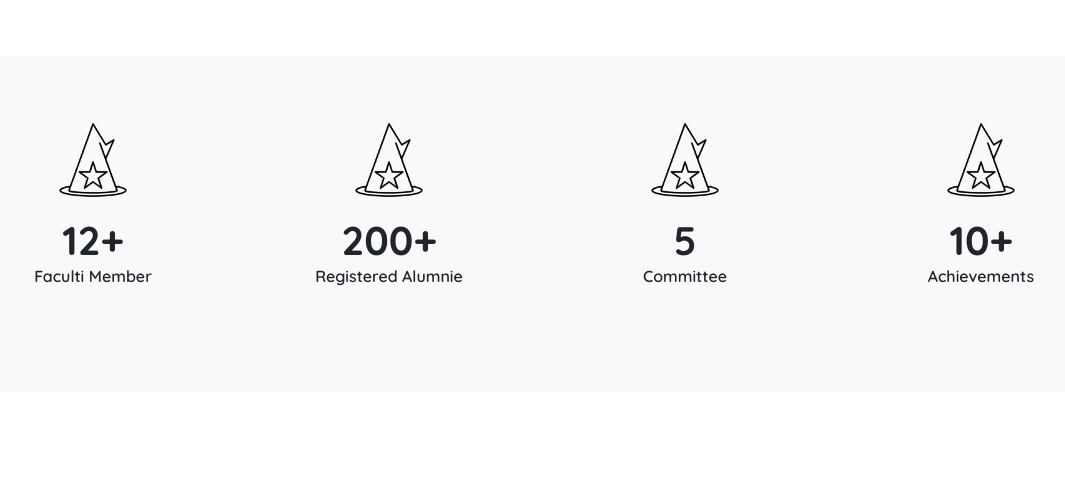
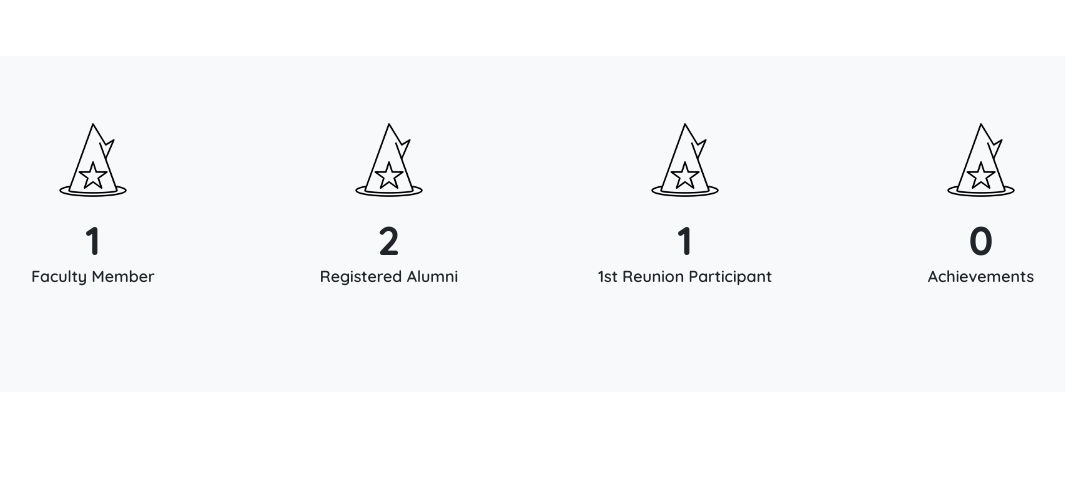
Before and after one commit to Kanchon-Gharami/ipealumni, a Django app: page / in a window 1280 px wide. Shown: the part 2280-2768 px from the top of the page, without its empty margins (103-1168 px from the left). Run offline with Django 4.2, Linux system fonts and the light colour scheme; data comes from the database, SQL or seed files in the repository; data that the repository does not hold is empty; parts of the project's set-up code (start-up, migrations or seed data) failed here and were passed over; some libraries are stand-ins or nearby versions; some web fonts are replaced.

Commit message:
Corrections

```diff
--- a/app/views.py
+++ b/app/views.py
@@ -50,10 +50,20 @@ def index(request):
     except EmptyPage:
         images = paginator.page(paginator.num_pages)
 
+
+    faculty_count = Profile.objects.filter(series='faculty_member').count()
+    alumni_count = Profile.objects.all().count()
+    ReunionRegistration_count = ReunionRegistration.objects.all().count()
+    achievement_count = Achievement.objects.all().count()
+
     context = {
         'latest_notices': latest_notices,
         'latest_achievements': latest_achievements,
         'latest_carousels': latest_carousels,
+        'faculty_count': faculty_count,
+        'alumni_count': alumni_count,
+        'ReunionRegistration': ReunionRegistration_count,
+        'achievement_count': achievement_count,
     }
     context['images'] = images
     return render(request, "index.html", context)
--- a/static/style.css
+++ b/static/style.css
@@ -451,7 +451,7 @@ a{
 
 
 .carousel-caption {
-    top: 160px;
+    top: 360px;
     bottom: auto;
     max-width: 800px;
     margin: auto;
@@ -1047,6 +1047,13 @@ fa-li {
 
 /* CSS for screens smaller than 768 pixels */
 @media only screen and (max-width: 768px) {
+
+    .carousel-caption {
+        top: 60px;
+        bottom: auto;
+        max-width: 300px;
+        margin: auto;
+    }
     .my_menu{
         padding-left: 5px;
         padding-right: 5px;
--- a/templates/first_reunion.html
+++ b/templates/first_reunion.html
@@ -27,7 +27,7 @@
             <a class="nav-link" href="#program_schedule">Program Schedule</a>
           </li>
           <li class="nav-item">
-            <a class="nav-link" href="{% url 'app:first_reunion_participant' %}">Registered Alumni</a>
+            <a class="nav-link" href="{% url 'app:first_reunion_participant' %}">Participant List</a>
           </li>
           <li class="nav-item">
             <a class="nav-link" href="#organizing_committee">Organizing Committee</a>
--- a/templates/first_reunion_participant.html
+++ b/templates/first_reunion_participant.html
@@ -7,7 +7,7 @@
 <div class="row m-0 my-4 d-flex justify-content-center">
     <div class="col-lg-8">
         <div>
-            <p class="my_title mt-4 mb-4"><span class="underline_span_left">Alumnis Already Registered for Reunion</span></p>
+            <p class="my_title mt-4 mb-4"><span class="underline_span_left">Participant List of First Reunion</span></p>
             <form method="get" class="mt-4">
                 <div class="form-group row m-0 my-3">
                     <input type="text" name="search" class="form-control col-xl-4 ml-auto" value="{{ search_query }}" placeholder="Search by name, roll number or email">
--- a/templates/index.html
+++ b/templates/index.html
@@ -21,10 +21,10 @@
                     <h4>
                         {{ carousel.quote }}
                     </h4>
-                    <div class="row m-0 mt-5 d-flex justify-content-center">
+                    <!-- <div class="row m-0 mt-5 d-flex justify-content-center">
                         <button class="btn btn-blue mx-2 px-5">Explore</button>
                         <button class="btn btn-outline-light mx-2 px-5">Share Memories</button>
-                    </div>
+                    </div> -->
                 </div>
             </div>
         {% endfor %}
@@ -434,26 +434,27 @@
 <div class="row m-0 d-flex justify-content-center bg-light py-5">
     <div class="no_card mx-5">
         <img src="{% static 'icons/witch.png' %}" class="img-fluid d-flex mx-auto my-3">
-        <h1 class="fw-700 text-center m-0 p-0"><span class="count">12</span>+</h1>
-        <p class="text-center fw-600 m-0 p-0">Faculti Member</p>
+        <h1 class="fw-700 text-center m-0 p-0"><span class="count">{{ faculty_count }}</span></h1>
+        <p class="text-center fw-600 m-0 p-0">Faculty Member</p>
     </div>
     <div class="no_card mx-5">
         <img src="{% static 'icons/witch.png' %}" class="img-fluid d-flex mx-auto my-3">
-        <h1 class="fw-700 text-center m-0 p-0"><span class="count">200</span>+</h1>
-        <p class="text-center fw-600 m-0 p-0">Registered Alumnie</p>
+        <h1 class="fw-700 text-center m-0 p-0"><span class="count">{{ alumni_count }}</span></h1>
+        <p class="text-center fw-600 m-0 p-0">Registered Alumni</p>
     </div>
     <div class="no_card mx-5">
         <img src="{% static 'icons/witch.png' %}" class="img-fluid d-flex mx-auto my-3">
-        <h1 class="fw-700 text-center m-0 p-0"><span class="count">5</span></h1>
-        <p class="text-center fw-600 m-0 p-0">Committee</p>
+        <h1 class="fw-700 text-center m-0 p-0"><span class="count">{{ ReunionRegistration }}</span></h1>
+        <p class="text-center fw-600 m-0 p-0">1st Reunion Participant</p>
     </div>
     <div class="no_card mx-5">
         <img src="{% static 'icons/witch.png' %}" class="img-fluid d-flex mx-auto my-3">
-        <h1 class="fw-700 text-center m-0 p-0"><span class="count">10</span>+</h1>
+        <h1 class="fw-700 text-center m-0 p-0"><span class="count">{{ achievement_count }}</span></h1>
         <p class="text-center fw-600 m-0 p-0">Achievements</p>
     </div>
 </div>
 <!-- End: Number count -->
+
 
 
 <div class="section_gap"></div>
```
